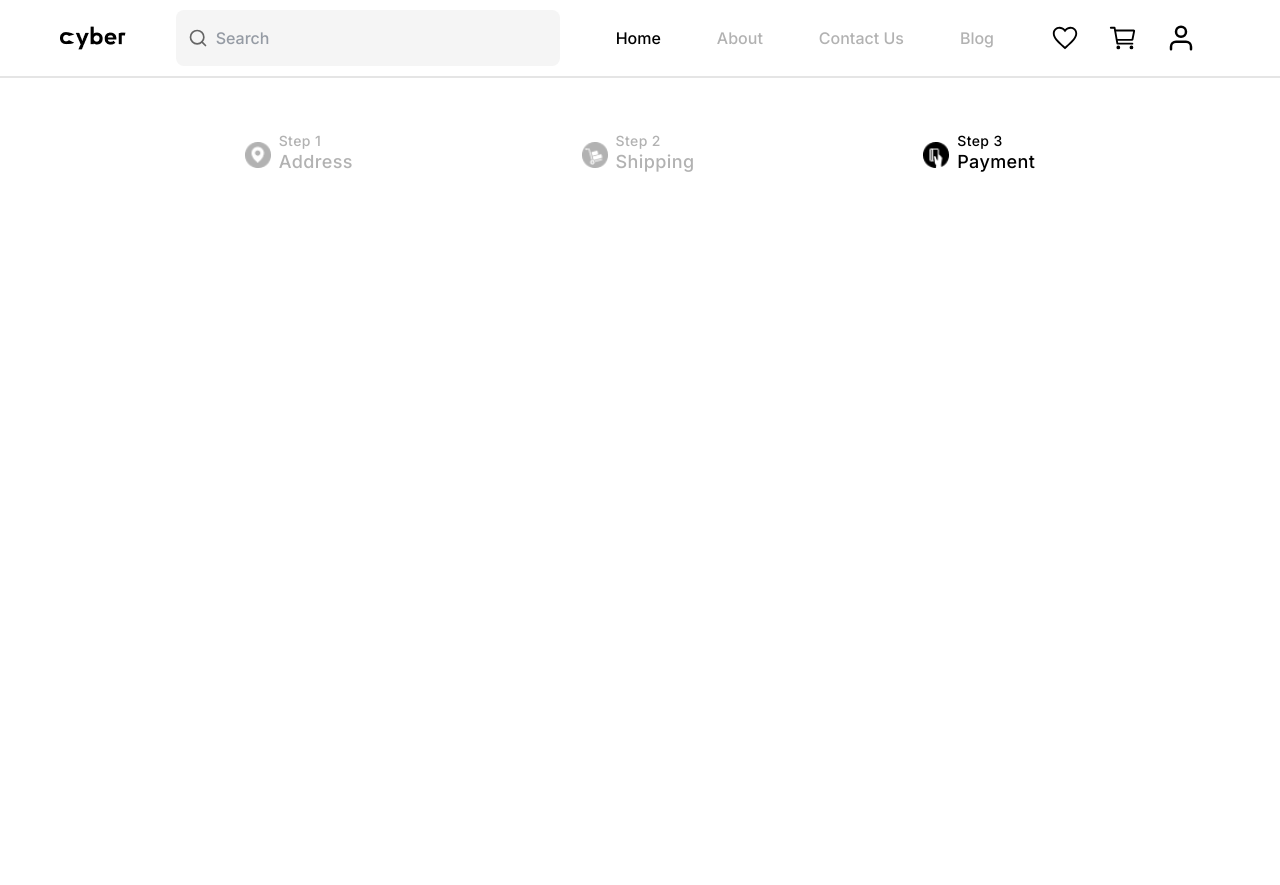
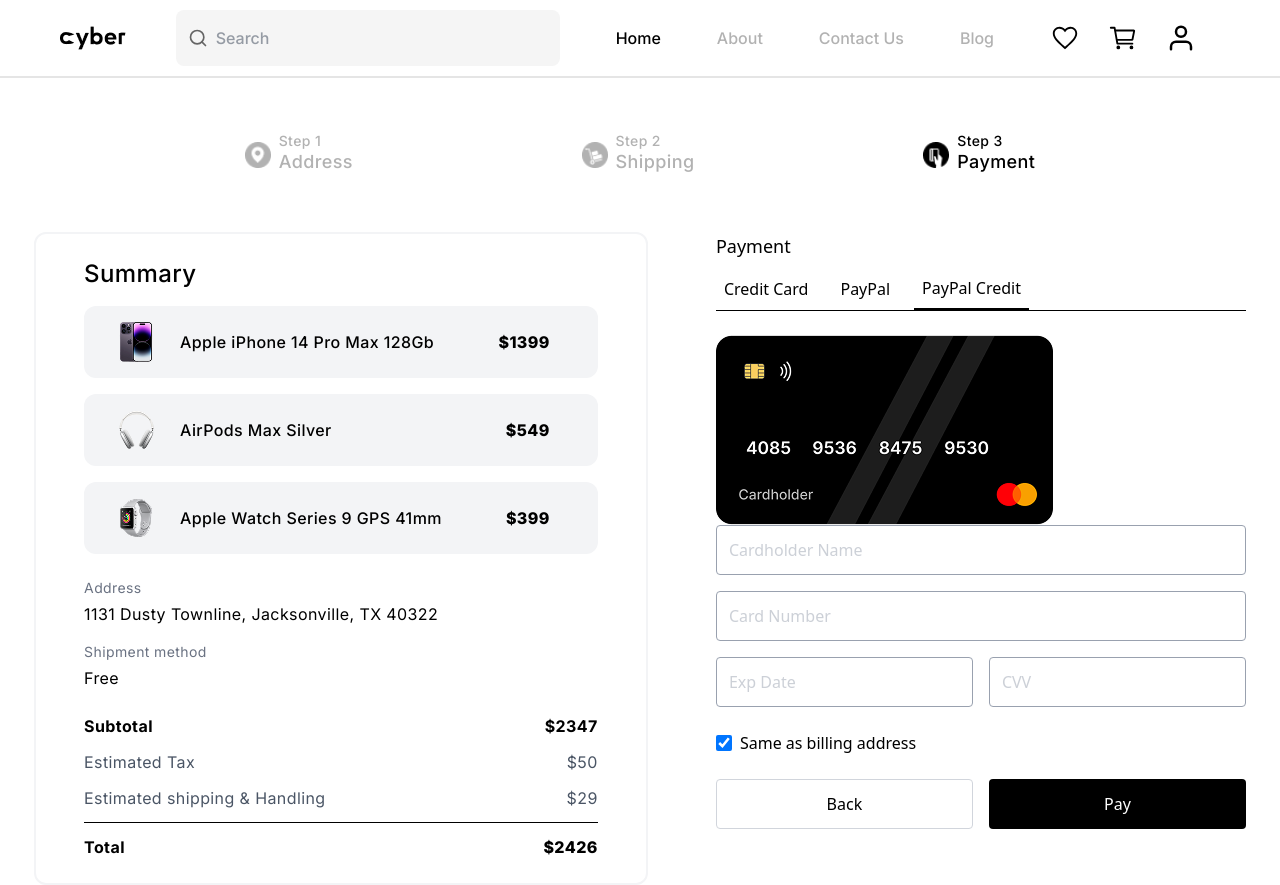
Before and after one commit to Tanishka0067/twospoon-assignment, a React (Vite) app: page / in a window 1280 px wide. Before the commit the page ends 800 px from the top, so only its background shows below. Built offline with nearby package versions, Linux system fonts and the light colour scheme.

Commit message:
content structure

```diff
--- a/src/App.jsx
+++ b/src/App.jsx
@@ -1,6 +1,9 @@
 import './App.css'
+import Content from './components/Content'
 import Navbar from './components/Navbar'
+import Payment from './components/Payment'
 import Steps from './components/Steps'
+import Summary from './components/Summary'
 
 function App() {
 
@@ -8,6 +11,7 @@
    <>
    <Navbar/>
    <Steps/>
+<Content/>
    </>
   )
 }
--- a/src/components/Content.jsx
+++ b/src/components/Content.jsx
@@ -0,0 +1,14 @@
+import React from "react";
+import Payment from "./Payment";
+import Summary from "./Summary";
+
+const Content = () => {
+  return (
+    <div className="flex flex-row justify-around">
+      <Summary />
+      <Payment />
+    </div>
+  );
+};
+
+export default Content;
--- a/src/components/Payment.jsx
+++ b/src/components/Payment.jsx
@@ -0,0 +1,74 @@
+import React from "react";
+import card from "../assets/card.png";
+const Payment = () => {
+  return (
+    <div>
+      <div className="w-full">
+        <h2 className="text-lg font-medium mb-4">Payment</h2>
+
+        <div className="flex border-b mb-6">
+          <button className={`pb-2 px-2 'border-b-2 border-black font-medium`}>
+            Credit Card
+          </button>
+          <button
+            className={`pb-2 px-2 ml-4 'border-b-2 border-black font-mediumtext-gray-500'}`}
+          >
+            PayPal
+          </button>
+          <button
+            className={`pb-2 px-2 ml-4 border-b-2 border-black font-medium text-gray-500'}`}
+          >
+            PayPal Credit
+          </button>
+        </div>
+
+        <div className="mb-6">
+          <img src={card} alt="" />
+
+          <div className="space-y-4">
+            <input
+              type="text"
+              placeholder="Cardholder Name"
+              className="w-full p-3 border rounded text-gray-400"
+            />
+            <input
+              type="text"
+              placeholder="Card Number"
+              className="w-full p-3 border rounded text-gray-400"
+            />
+            <div className="flex space-x-4">
+              <input
+                type="text"
+                placeholder="Exp Date"
+                className="w-1/2 p-3 border rounded text-gray-400"
+              />
+              <input
+                type="text"
+                placeholder="CVV"
+                className="w-1/2 p-3 border rounded text-gray-400"
+              />
+            </div>
+          </div>
+        </div>
+
+        <div className="flex items-center mb-6">
+          <input type="checkbox" checked="true" className="h-4 w-4 black" />
+          <label htmlFor="sameAddress" className="ml-2">
+            Same as billing address
+          </label>
+        </div>
+
+        <div className="flex space-x-4">
+          <button className="w-1/2 py-3 border border-gray-300 rounded font-medium">
+            Back
+          </button>
+          <button className="w-1/2 py-3 bg-black text-white rounded font-medium">
+            Pay
+          </button>
+        </div>
+      </div>
+    </div>
+  );
+};
+
+export default Payment;
--- a/src/components/Summary.jsx
+++ b/src/components/Summary.jsx
@@ -0,0 +1,74 @@
+import React from "react";
+import phone from "../assets/Phone.png";
+import headphones from "../assets/headphones.png";
+import watch from "../assets/watch.png";
+const Summary = () => {
+  return (
+    <div className="sm:flex hidden flex-col px-12 p-6 border-2 border-gray-100  bg-white rounded-xl font-[inter] tracking-wide">
+      <h2 className="text-2xl font-medium mb-4 ">Summary</h2>
+
+      <div className="space-y-4">
+        <div className="flex items-center justify-between bg-gray-100 p-4 px-8 rounded-xl">
+          <div className="flex items-center gap-6">
+            <img src={phone} alt="phone" />
+            <span className="font-medium">Apple iPhone 14 Pro Max 128Gb</span>
+          </div>
+          <span className="font-extrabold pl-16 pr-4">$1399</span>
+        </div>
+
+        <div className="flex items-center justify-between bg-gray-100 p-4  px-8 rounded-xl">
+          <div className="flex items-center gap-6">
+            <img src={headphones} alt="" />
+            <span className="font-medium">AirPods Max Silver</span>
+          </div>
+          <span className="font-extrabold pr-4 pl-16">$549</span>
+        </div>
+
+        <div className="flex items-center justify-between bg-gray-100 p-4 px-8 rounded-xl">
+          <div className="flex items-center gap-6">
+            <img src={watch} alt="" />
+            <span className="font-medium">Apple Watch Series 9 GPS 41mm</span>
+          </div>
+          <span className=" pl-16 pr-4 font-extrabold">$399</span>
+        </div>
+      </div>
+
+      {/* Address */}
+      <div className="mt-6">
+        <h3 className="text-sm text-gray-500">Address</h3>
+        <p className="mt-1">1131 Dusty Townline, Jacksonville, TX 40322</p>
+      </div>
+
+      {/* Shipment Method */}
+      <div className="mt-4">
+        <h3 className="text-sm text-gray-500">Shipment method</h3>
+        <p className="mt-1">Free</p>
+      </div>
+
+      {/* Pricing Summary */}
+      <div className="mt-6 space-y-3">
+        <div className="flex justify-between">
+          <span className="font-bold">Subtotal</span>
+          <span className="font-bold">$2347</span>
+        </div>
+
+        <div className="flex justify-between text-gray-600">
+          <span>Estimated Tax</span>
+          <span>$50</span>
+        </div>
+
+        <div className="flex justify-between text-gray-600">
+          <span>Estimated shipping & Handling</span>
+          <span>$29</span>
+        </div>
+
+        <div className="flex justify-between  pt-3 border-t">
+          <span className="font-bold">Total</span>
+          <span className="font-extrabold">$2426</span>
+        </div>
+      </div>
+    </div>
+  );
+};
+
+export default Summary;
```
